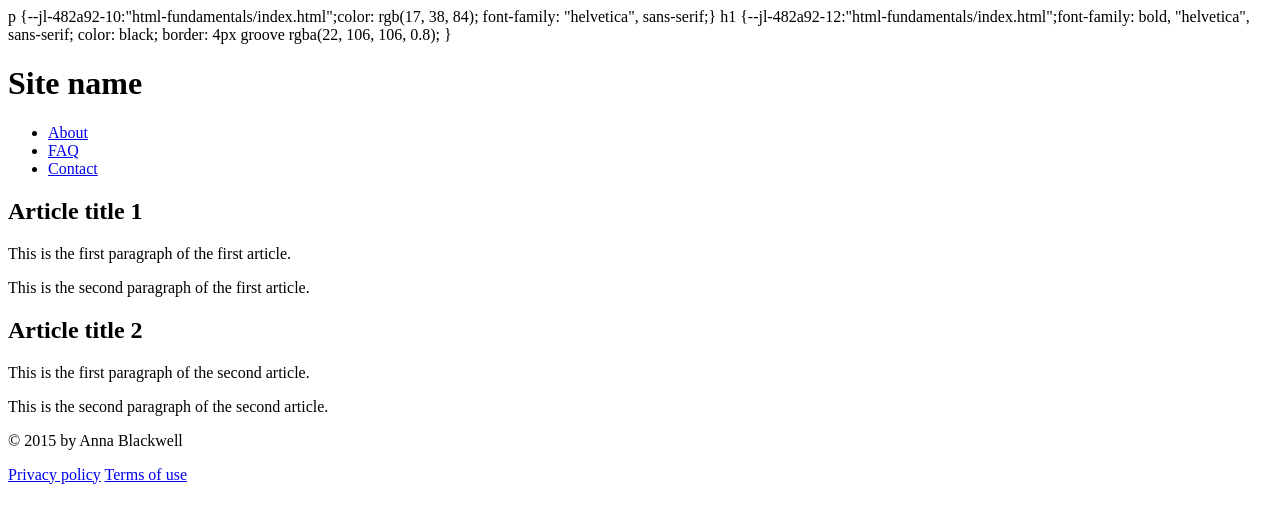
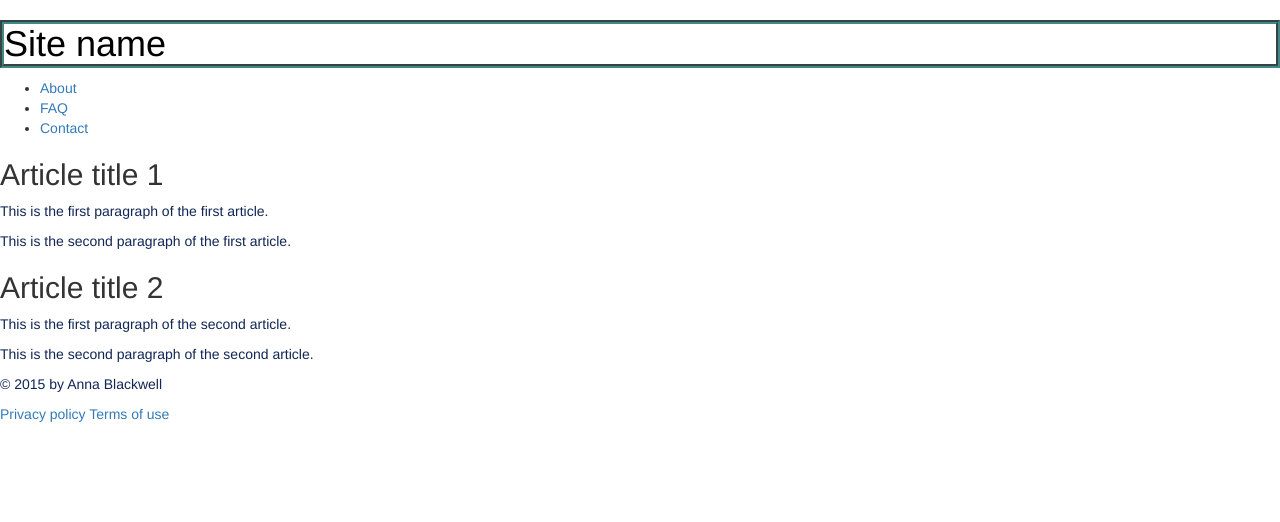
Before and after one commit to AnnaBlackwell/sprint-1, a plain HTML site: page html-fundamentals/index.html in a window 1280 px wide. Drawn offline with nearby package versions, Linux system fonts and the light colour scheme.

Commit message:
Add index file

```diff
--- a/html-fundamentals/index.html
+++ b/html-fundamentals/index.html
@@ -5,8 +5,8 @@
     <meta http-equiv="X-UA-Compatible" content="IE=edge">
     <meta name="viewport" content="width=device-width, initial-scale=1">
     <title>Page title</title>
-    <link rel="stylesheet" href="https://maxcdn.bootstrapcdn.com/bootstrap/3.3.5/css/bootstrap.min.css”>
-    <style type=text/css media="all">
+    <link rel="stylesheet" href="https://maxcdn.bootstrapcdn.com/bootstrap/3.3.5/css/bootstrap.min.css">
+    <style type="text/css" media="all">
       p {color: rgb(17, 38, 84);
       font-family: "helvetica", sans-serif;}
       h1 {font-family: bold, "helvetica", sans-serif;
@@ -45,7 +45,7 @@
         This is the second paragraph of the second article.
         </p>
       </article>
-  </body>
+      </main>
           <footer role="contentinfo">
       <p id="copyright">&copy; 2015 by Anna Blackwell</p>
       <nav>
@@ -53,4 +53,5 @@
         <a href="#">Terms of use</a>
       </nav>
     </footer>
+  </body>
 </html>
```
Lines whose indentation alone changed are shown as unchanged.
